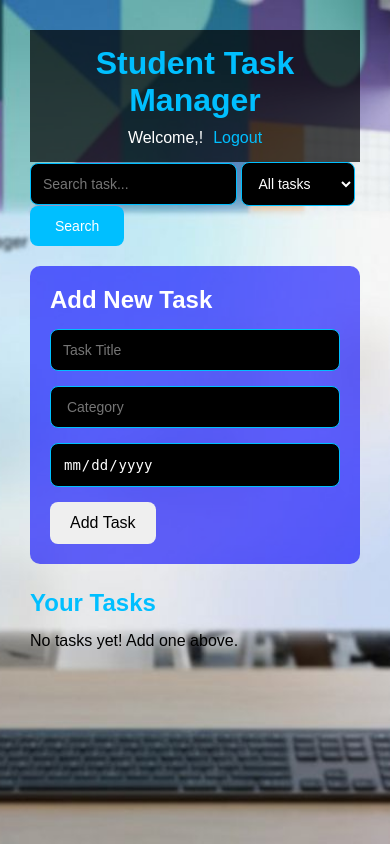
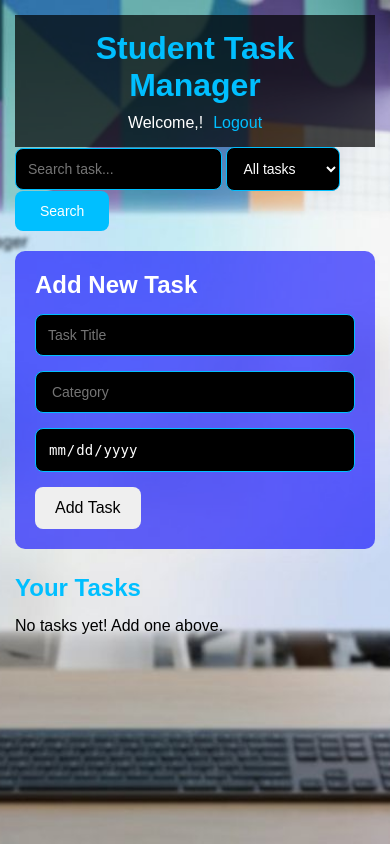
Before and after one commit to youssefyassen/task-manager, a Django app: page / in a window 390 px wide. Run offline with Django 5.2, Linux system fonts and the light colour scheme; a user stored in the database is signed in; data comes from the database, SQL or seed files in the repository.

Commit message:
fix mobile background

```diff
--- a/tasks/static/tasks/style.css
+++ b/tasks/static/tasks/style.css
@@ -11,6 +11,7 @@ body{
     background-position:center;
     background-size:cover;
     background-repeat:no-repeat;
+    background-attachment: fixed;
     padding:30px;
     min-height:100vh;
 }
@@ -219,7 +220,12 @@ button{
 }
 
 @media(max-width:600px){
-    .search-section{
+    body {
+        background-attachment: scroll;
+        background-position: center top;
+        padding: 15px;
+    }
+    .search-section form{
         flex-direction:column;
     }
     header{
```
